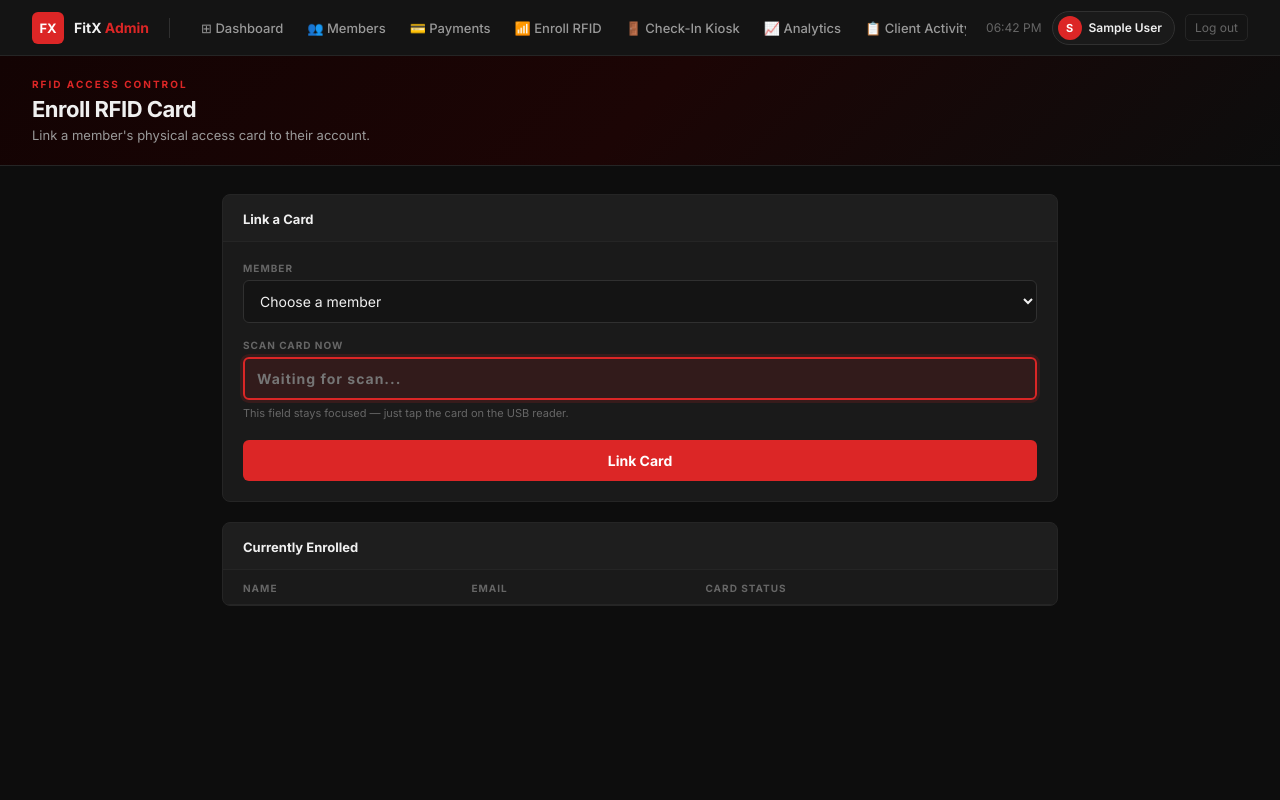
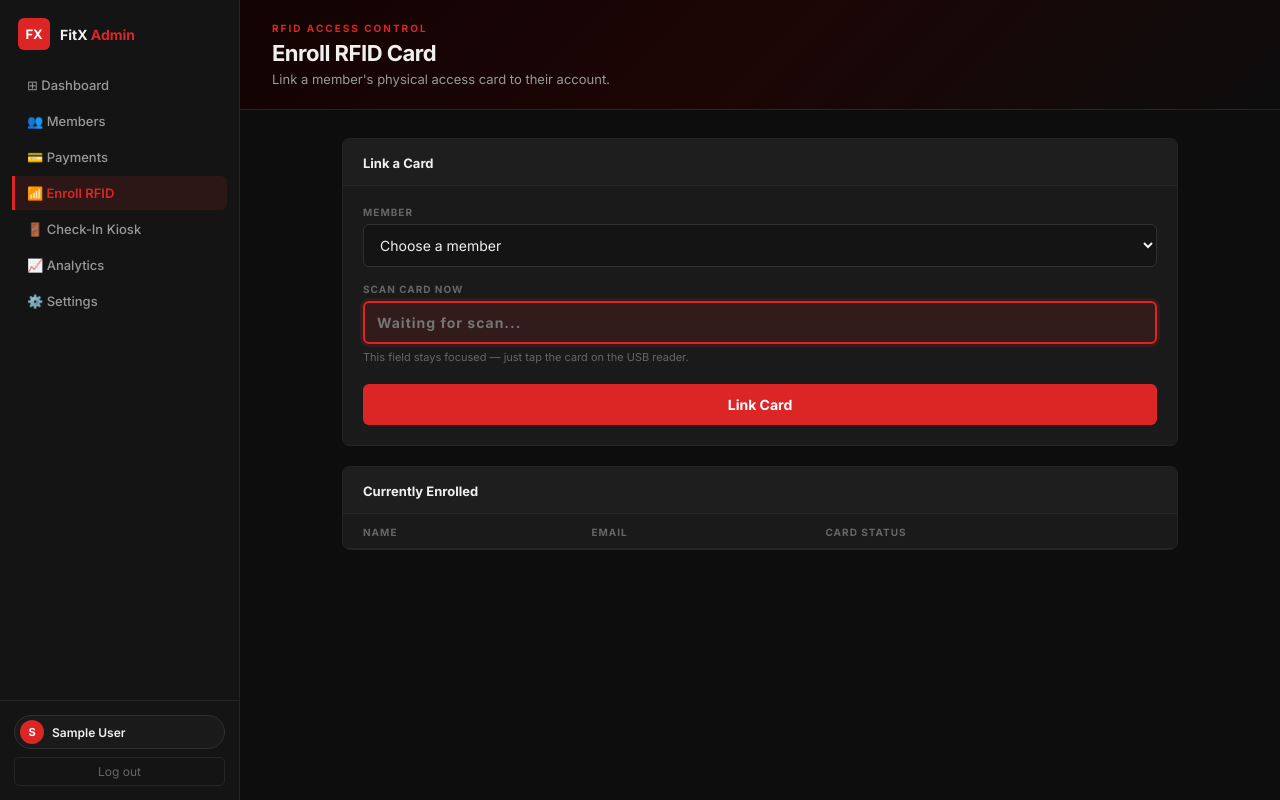
Before and after one commit to Strategicash/Cstone-2, a PHP site: page /admin_enroll_rfid.php in a window 1280 px wide. Run offline with PHP 8.4, Linux system fonts and the light colour scheme; the visitor is signed in with stand-in values (Sample User, id 1); tables that the repository leaves empty or names only in its code hold one stand-in row (values such as "Sample post"); lists and menus that the app fills with data are empty.

Commit message:
Successfully converted admin_enroll_rfid.php to Gym360 sidebar layout

```diff
--- a/admin_enroll_rfid.php
+++ b/admin_enroll_rfid.php
@@ -69,24 +69,25 @@ $members = $conn->query("SELECT id, full_name, email, rfid_card_id FROM users WH
     }
     body { font-family: var(--font); background: var(--bg); color: var(--text); min-height: 100vh; }
 
-    /* TOP NAV */
-    .topnav { position: sticky; top: 0; z-index: 100; background: var(--surface); border-bottom: 1px solid var(--border); height: var(--nav-h); display: flex; align-items: center; padding: 0 32px; gap: 20px; }
-    .nav-brand { display: flex; align-items: center; gap: 10px; text-decoration: none; flex-shrink: 0; }
-    .nav-logo { width: 32px; height: 32px; border-radius: 6px; background: var(--red); display: flex; align-items: center; justify-content: center; font-weight: 700; font-size: 13px; color: #fff; }
-    .nav-brand-text { font-size: 14px; font-weight: 700; color: var(--text); }
-    .nav-brand-text span { color: var(--red); }
-    .nav-divider { width: 1px; height: 20px; background: var(--border2); flex-shrink: 0; }
-    .nav-links { display: flex; align-items: center; gap: 2px; flex: 1; overflow-x: auto; }
-    .nav-link { display: flex; align-items: center; gap: 6px; padding: 6px 11px; border-radius: 6px; font-size: 13px; font-weight: 500; color: var(--muted); text-decoration: none; transition: all 0.15s; white-space: nowrap; }
-    .nav-link:hover { background: var(--card); color: var(--text); }
-    .nav-link.active { background: var(--red-dim); color: var(--red); font-weight: 600; }
-    .nav-right { display: flex; align-items: center; gap: 10px; margin-left: auto; flex-shrink: 0; }
-    .nav-time { font-size: 12px; color: var(--sub); }
-    .nav-admin-chip { display: flex; align-items: center; gap: 7px; background: var(--card); border: 1px solid var(--border2); border-radius: 20px; padding: 4px 12px 4px 5px; }
-    .nav-avatar { width: 24px; height: 24px; border-radius: 50%; background: var(--red); color: #fff; font-size: 11px; font-weight: 700; display: flex; align-items: center; justify-content: center; }
-    .nav-admin-name { font-size: 12px; font-weight: 600; }
-    .nav-logout { font-size: 12px; color: var(--sub); text-decoration: none; padding: 5px 9px; border-radius: 5px; border: 1px solid var(--border); transition: all 0.15s; }
-    .nav-logout:hover { color: var(--text); border-color: var(--border2); }
+    /* SIDEBAR */
+    .sidebar { position: fixed; top: 0; left: 0; width: 240px; height: 100vh; background: var(--surface); border-right: 1px solid var(--border); z-index: 200; display: flex; flex-direction: column; }
+    .side-brand { display: flex; align-items: center; gap: 10px; text-decoration: none; padding: 18px 18px 14px; flex-shrink: 0; }
+    .side-logo { width: 32px; height: 32px; border-radius: 6px; background: var(--red); display: flex; align-items: center; justify-content: center; font-weight: 700; font-size: 13px; color: #fff; flex-shrink: 0; }
+    .side-brand-text { font-size: 14px; font-weight: 700; color: var(--text); }
+    .side-brand-text span { color: var(--red); }
+    .side-nav { flex: 1; padding: 4px 12px; display: flex; flex-direction: column; gap: 2px; overflow-y: auto; }
+    .side-link { display: flex; align-items: center; gap: 9px; padding: 9px 12px; border-radius: 0 6px 6px 0; font-size: 13px; font-weight: 500; color: var(--muted); text-decoration: none; border-left: 3px solid transparent; transition: all 0.15s; white-space: nowrap; }
+    .side-link:hover { background: var(--card); color: var(--text); }
+    .side-link.active { background: var(--red-dim); color: var(--red); font-weight: 600; border-left-color: var(--red); }
+    .side-bottom { border-top: 1px solid var(--border); padding: 14px; flex-shrink: 0; }
+    .side-chip { display: flex; align-items: center; gap: 8px; background: var(--card); border: 1px solid var(--border2); border-radius: 20px; padding: 4px 12px 4px 5px; margin-bottom: 8px; min-width: 0; }
+    .side-avatar { width: 24px; height: 24px; border-radius: 50%; background: var(--red); color: #fff; font-size: 11px; font-weight: 700; display: flex; align-items: center; justify-content: center; flex-shrink: 0; }
+    .side-name { font-size: 12px; font-weight: 600; color: var(--text); white-space: nowrap; overflow: hidden; text-overflow: ellipsis; }
+    .side-logout { display: block; text-align: center; font-size: 12px; color: var(--sub); text-decoration: none; padding: 6px 9px; border-radius: 5px; border: 1px solid var(--border); transition: all 0.15s; }
+    .side-logout:hover { color: var(--text); border-color: var(--border2); }
+
+    /* MAIN */
+    .main { margin-left: 240px; min-height: 100vh; }
 
     /* HEADER STRIP */
     .pagehead { border-bottom: 1px solid var(--border); padding: 22px 32px; background: linear-gradient(135deg, #130303 0%, #1c0505 50%, #0d0d0d 100%); }
@@ -132,37 +133,36 @@ $members = $conn->query("SELECT id, full_name, email, rfid_card_id FROM users WH
     .pill.linked    { background: var(--green-dim); color: #4ade80; }
     .pill.unlinked  { background: var(--red-dim);   color: #f87171; }
 
-    @media (max-width: 768px) { .nav-links { display: none; } .wrapper { padding: 20px 16px; } }
+    @media (max-width: 768px) { .sidebar { position: static; width: 100%; height: auto; border-right: none; border-bottom: 1px solid var(--border); } .main { margin-left: 0; } .wrapper { padding: 20px 16px; } }
   </style>
 </head>
 <body>
 
-<!-- TOP NAV -->
-<nav class="topnav">
-  <a href="admin.php" class="nav-brand">
-    <div class="nav-logo">FX</div>
-    <div class="nav-brand-text">FitX <span>Admin</span></div>
+<!-- SIDEBAR -->
+<aside class="sidebar">
+  <a href="admin.php" class="side-brand">
+    <div class="side-logo">FX</div>
+    <div class="side-brand-text">FitX <span>Admin</span></div>
   </a>
-  <div class="nav-divider"></div>
- <div class="nav-links">
-  <a href="admin.php"                 class="nav-link">⊞ Dashboard</a>
-  <a href="all_members.php"           class="nav-link">👥 Members</a>
-  <a href="payments.php"              class="nav-link">💳 Payments</a>
-  <a href="admin_enroll_rfid.php"     class="nav-link">📶 Enroll RFID</a>
-  <a href="admin_checkin.php"         class="nav-link">🚪 Check-In Kiosk</a>
-  <a href="analytics.php"             class="nav-link">📈 Analytics</a>
-  <a href="admin_client_activity.php" class="nav-link">📋 Client Activity</a>
-  <a href="settings.php"              class="nav-link">⚙️ Settings</a>
-</div>
-  <div class="nav-right">
-    <span class="nav-time" id="live-time"></span>
-    <div class="nav-admin-chip">
-      <div class="nav-avatar"><?= strtoupper(substr($admin_name, 0, 1)) ?></div>
-      <span class="nav-admin-name"><?= htmlspecialchars($admin_name) ?></span>
+  <nav class="side-nav">
+    <a href="admin.php" class="side-link">⊞ Dashboard</a>
+    <a href="all_members.php" class="side-link">👥 Members</a>
+    <a href="payments.php" class="side-link">💳 Payments</a>
+    <a href="admin_enroll_rfid.php" class="side-link active">📶 Enroll RFID</a>
+    <a href="admin_checkin.php" class="side-link">🚪 Check-In Kiosk</a>
+    <a href="analytics.php" class="side-link">📈 Analytics</a>
+    <a href="settings.php" class="side-link">⚙️ Settings</a>
+  </nav>
+  <div class="side-bottom">
+    <div class="side-chip">
+      <div class="side-avatar"><?= strtoupper(substr($admin_name, 0, 1)) ?></div>
+      <span class="side-name"><?= htmlspecialchars($admin_name) ?></span>
     </div>
-    <a href="logout.php" class="nav-logout">Log out</a>
+    <a href="logout.php" class="side-logout">Log out</a>
   </div>
-</nav>
+</aside>
+
+<div class="main">
 
 <!-- PAGE HEAD -->
 <div class="pagehead">
@@ -227,11 +227,7 @@ $members = $conn->query("SELECT id, full_name, email, rfid_card_id FROM users WH
       document.getElementById('cardInput').focus();
     }
   });
-  function updateTime() {
-    document.getElementById('live-time').textContent =
-      new Date().toLocaleTimeString('en-PH', { hour: '2-digit', minute: '2-digit', hour12: true });
-  }
-  updateTime(); setInterval(updateTime, 1000);
 </script>
+</div><!-- /.main -->
 </body>
 </html>
```
